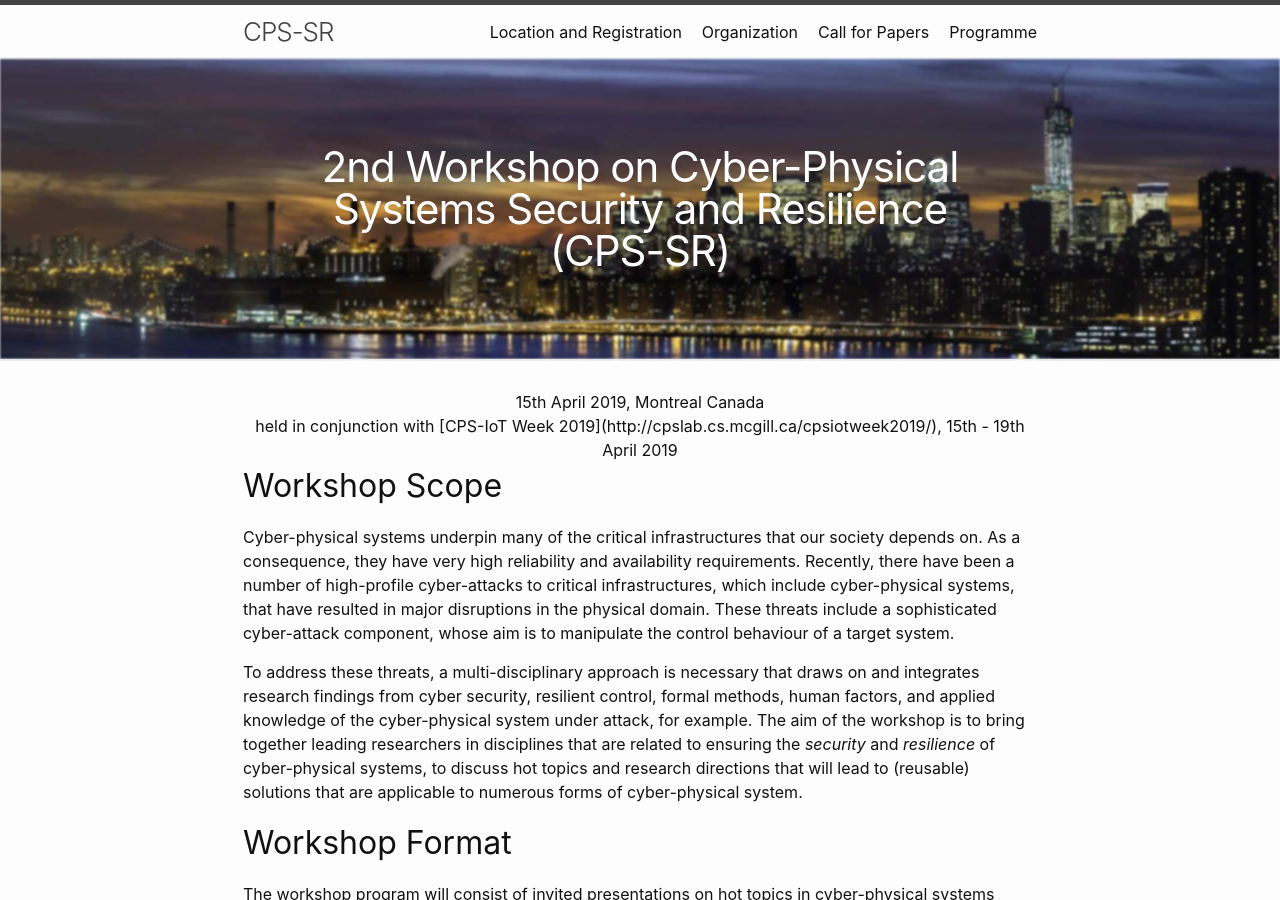
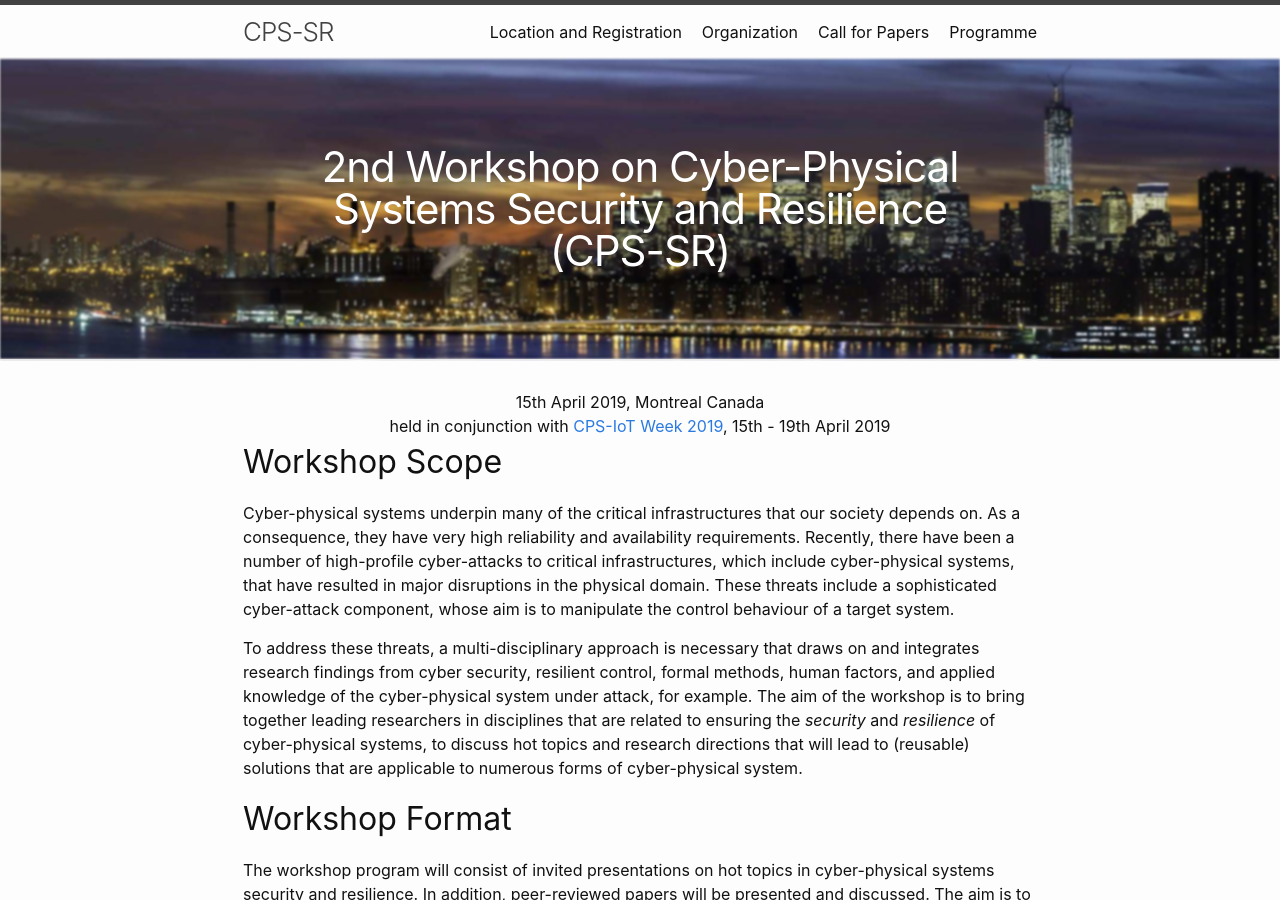
Before and after one commit to ait-csr/cps-sr, a Jekyll site: the page built from index.md, in a window 1280 px wide and 900 px high. Built offline with Jekyll 4.4.1, drawn with Linux system fonts in a browser that asks for light colours; part of the change alters nothing that is shown.

Commit message:
Fixing issue with the home pahge.

```diff
--- a/index.md
+++ b/index.md
@@ -9,7 +9,7 @@ title: ""
 <div align="center">
 15th April 2019, Montreal Canada
 <br/>
-held in conjunction with [CPS-IoT Week 2019](http://cpslab.cs.mcgill.ca/cpsiotweek2019/), 15th - 19th April 2019
+held in conjunction with <a href="(http://cpslab.cs.mcgill.ca/cpsiotweek2019/" target="_blank">CPS-IoT Week 2019</a>, 15th - 19th April 2019
 </div>
 
 ## Workshop Scope
```
